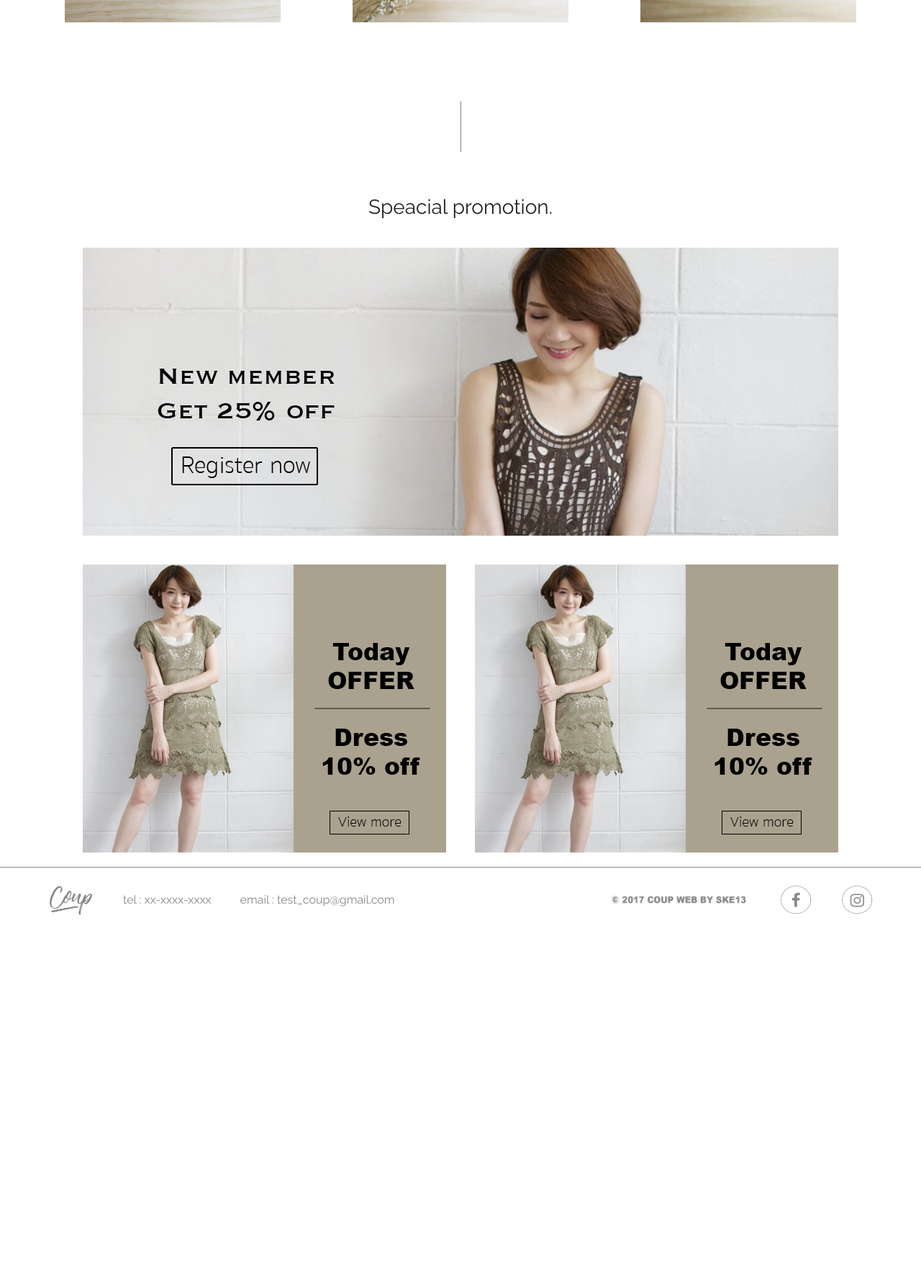
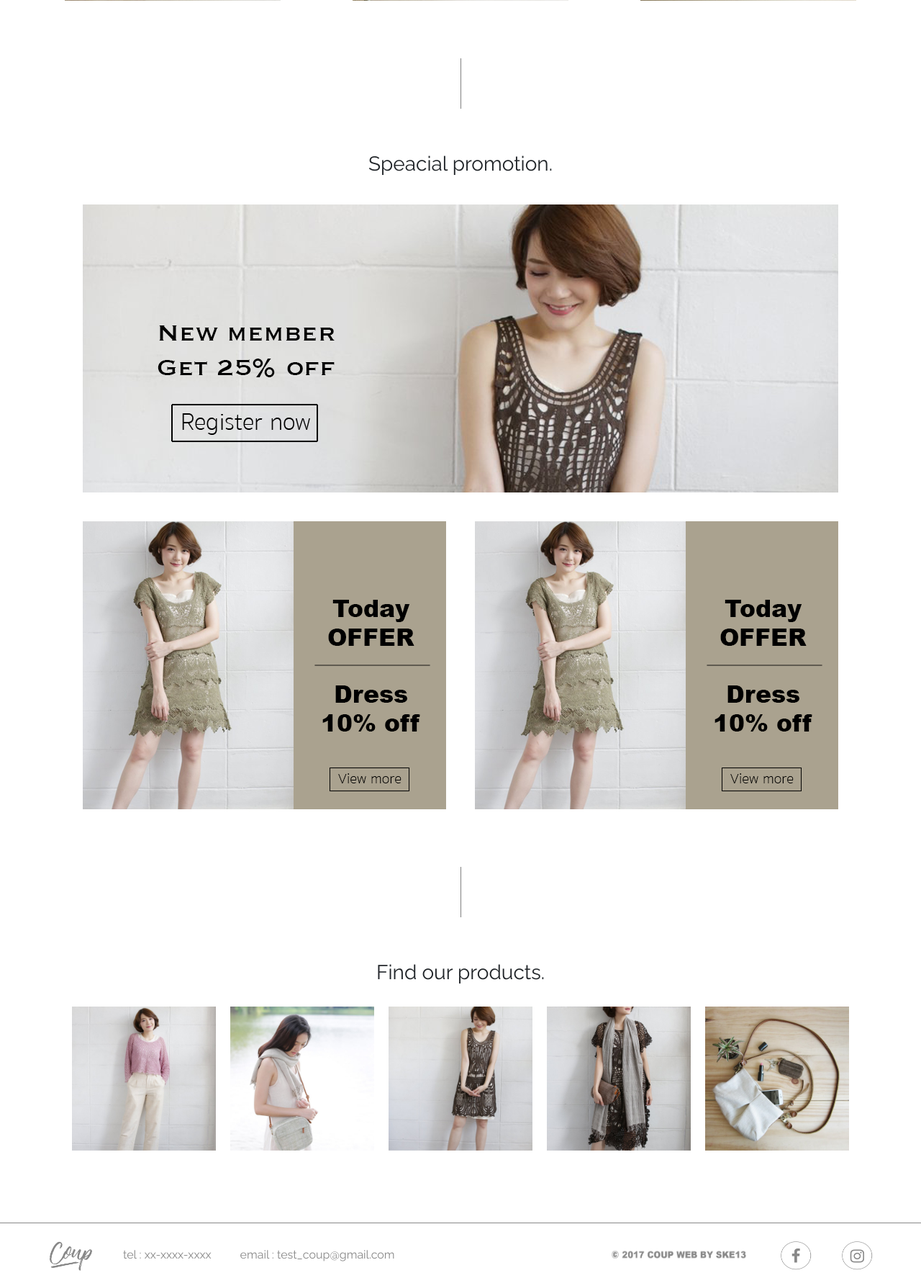
Before and after one commit to Coupdeg/coup-web, a Django app: page / in a window 1280 px wide. Shown: the part 1828-3603 px from the top of the page at 72% size. Before the commit the page ends 3099 px from the top, so only its background shows below. Run offline with Django 3.2, Linux system fonts and the light colour scheme; some libraries are stand-ins or nearby versions.

Commit message:
add content Find our product

```diff
--- a/coupdeg/static/css/app.css
+++ b/coupdeg/static/css/app.css
@@ -102,7 +102,8 @@ footer {
 img.newarrivals-images {
   height: 300px;
   width: 300px;
-  margin: 50px; }
+  margin: 50px;
+  margin-bottom: 20px; }
 
 img.speacial-promotion-big-branner {
   height: 400px;
@@ -114,6 +115,12 @@ img.speacial-promotion-small-branner {
   width: 505px;
   margin: 20px; }
 
+img.find-products {
+  height: 200px;
+  width: 200px;
+  margin: 10px;
+  margin-bottom: 100px; }
+
 html, body {
   height: 100%;
   margin: 0;
--- a/coupdeg/static/scss/landing-page.scss
+++ b/coupdeg/static/scss/landing-page.scss
@@ -25,6 +25,7 @@ img.newarrivals-images{
     height: 300px;
     width: 300px;
     margin: 50px;
+    margin-bottom: 20px;
 }
 img.speacial-promotion-big-branner{
     height: 400px;
@@ -36,3 +37,9 @@ img.speacial-promotion-small-branner{
     width: 505px;
     margin: 20px;
 }
+img.find-products{
+    height: 200px;
+    width: 200px;
+    margin: 10px;
+    margin-bottom: 100px;
+}
--- a/coupdeg/templates/landing/index.html
+++ b/coupdeg/templates/landing/index.html
@@ -28,5 +28,16 @@
 				<img class = "speacial-promotion-small-branner" src = '{% static "images/landing/silde-pic-promotion-sub.png" %}'>
 			</div>
 		</div>
+		<div class = "line"></div>
+		<div class = "content-find-products">
+			<h3 class = "text-center text-heading">Find our products.</h3>
+			<div class = "d-flex justify-content-center">
+				<img class = "find-products" src = '{% static "images/landing/find_products_01.jpg" %}'>
+				<img class = "find-products" src = '{% static "images/landing/find_products_02.jpg" %}'>
+				<img class = "find-products" src = '{% static "images/landing/find_products_03.jpg" %}'>
+				<img class = "find-products" src = '{% static "images/landing/find_products_04.jpg" %}'>
+				<img class = "find-products" src = '{% static "images/landing/find_products_05.jpg" %}'>
+			</div>
+		</div>
 	</div>
 {% endblock %}
```
Also changed, not shown: coupdeg/static/images/landing/find_products_01.jpg (added), coupdeg/static/images/landing/find_products_02.jpg (added), coupdeg/static/images/landing/find_products_03.jpg (added), coupdeg/static/images/landing/find_products_04.jpg (added), coupdeg/static/images/landing/find_products_05.jpg (added).
